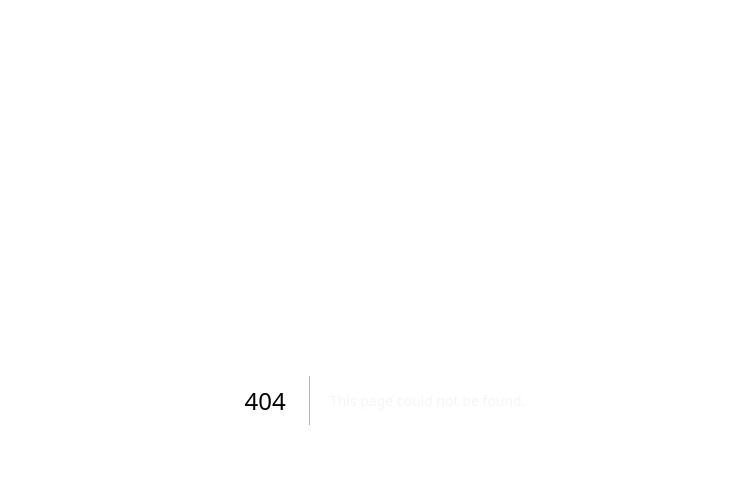
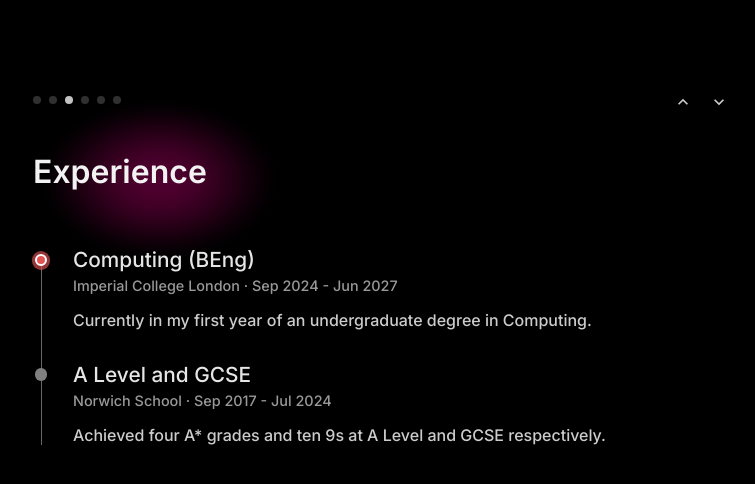
Before and after one commit to sd0e/portfolio, a Next.js app: page /experience in a window 1280 px wide. Before the commit this address had no page. Shown: the top 484 px of the page, without its empty margins (255-1010 px from the left). Built offline with nearby package versions, Linux system fonts and the light colour scheme.

Commit message:
Add experience page

```diff
--- /dev/null
+++ b/components/experienceInfo.module.css
@@ -0,0 +1,109 @@
+.experienceHolder {
+	display: flex;
+	margin-bottom: 2rem;
+}
+
+.experienceLeft {
+	position: inherit;
+	display: flex;
+	flex-direction: column;
+	align-items: center;
+	margin-right: 2rem;
+	margin-top: 0.4rem;
+}
+
+.experienceIconHolder {
+	display: block;
+	position: absolute;
+	background-color: #808080;
+	width: 0.8rem;
+	height: 0.8rem;
+	border-radius: 1rem;
+	z-index: 2;
+}
+
+.experienceIconCurrent {
+	position: absolute;
+	display: flex;
+	justify-content: center;
+	align-items: center;
+	width: 2rem;
+	height: 2rem;
+	border-radius: 1rem;
+	z-index: 2;
+	top: -0.2rem;
+}
+
+.inner {
+	position: absolute;
+	top: 0.6rem;
+	left: 0.6rem;
+	border: 2px solid white;
+	background-color: #e25454;
+	width: 0.8rem;
+	height: 0.8rem;
+	border-radius: 1rem;
+	z-index: 4;
+}
+
+.pulsing {
+	position: absolute;
+	width: 2rem;
+	height: 2rem;
+	background-color: #e25454;
+	filter: opacity(0.4);
+	border-radius: 1rem;
+	z-index: 2;
+	animation: pulse 2s ease-in-out infinite;
+}
+
+@keyframes pulse {
+	0% {
+		filter: opacity(0.2);
+		height: 0.8rem;
+		width: 0.8rem;
+	}
+	10% {
+		filter: opacity(0.2);
+		height: 0.8rem;
+		width: 0.8rem;
+	}
+	55% {
+		filter: opacity(0.9);
+		height: 1.4rem;
+		width: 1.4rem;
+	}
+	100% {
+		filter: opacity(0.2);
+		height: 0.8rem;
+		width: 0.8rem;
+	}
+}
+
+.experienceInfoOuter {
+	display: block;
+	color: rgba(255, 255, 255, 0.9);
+}
+
+.experienceTitle {
+	display: block;
+	font-size: 1.3rem;
+	margin-bottom: 0.3rem;
+}
+
+.experienceInformation {
+	font-size: 0.9rem;
+	display: block;
+	margin-bottom: 1rem;
+	color: rgba(255, 255, 255, 0.6);
+}
+
+.experienceDate {
+	color: rgba(255, 255, 255, 0.6);
+}
+
+.experienceContent {
+	display: block;
+	font-weight: 500;
+	color: rgba(255, 255, 255, 0.8);
+}
--- /dev/null
+++ b/components/experienceInfo.tsx
@@ -0,0 +1,20 @@
+import styles from './experienceInfo.module.css';
+import { Inter } from 'next/font/google';
+
+const inter = Inter({ subsets: ['latin'], weight: ['500', '600', '700'] })
+
+export default function ExperienceInfo({ title, location, date, content, current } : { title: string, location: string, date: string, content: string, current: boolean }) {
+	return <div className={styles.experienceHolder}>
+		<div className={styles.experienceLeft}>
+			{ current ? <div className={styles.experienceIconCurrent}>
+				<span className={styles.inner}></span>
+				<span className={styles.pulsing}></span>
+			</div> : <div className={styles.experienceIconHolder}></div> }
+		</div>
+		<div className={[inter.className, styles.experienceInfoOuter].join(" ")}>
+			<span className={styles.experienceTitle}>{title}</span>
+			<span className={styles.experienceInformation}>{location} · <span className={styles.experienceDate}>{date}</span></span>
+			<span className={styles.experienceContent}>{content}</span>
+		</div>
+	</div>
+}
--- /dev/null
+++ b/components/experienceList.module.css
@@ -0,0 +1,14 @@
+.experienceListOuter {
+	display: block;
+	margin-top: 3.5rem;
+	width: 100%;
+	margin-left: 0.5rem;
+}
+
+.bar {
+	height: calc(100% - 0.5rem);
+	position: absolute;
+	background-color: rgba(255, 255, 255, 0.4);
+	width: 0.05rem;
+	margin-top: 0.5rem;
+}
--- /dev/null
+++ b/components/experienceList.tsx
@@ -0,0 +1,9 @@
+import ExperienceInfo from './experienceInfo';
+import styles from './experienceList.module.css';
+
+export default function ExperienceList({ experiences } : { experiences: Array<{ title: string, location: string, date: string, content: string, current: boolean }> }) {
+	return <div className={styles.experienceListOuter}>
+		<div className={styles.bar}></div>
+		{ experiences.map(experience => <ExperienceInfo title={experience.title} location={experience.location} date={experience.date} content={experience.content} key={experience.title} current={experience.current} />) }
+	</div>
+}
--- a/components/layout.tsx
+++ b/components/layout.tsx
@@ -181,7 +181,7 @@ export default function Layout({ children, mainPage = false, headerOnly = false,
                                     <Stack direction="column" spacing={4}>
                                         { mainPage ? <ThemeProvider theme={theme}>
                                             <Stack direction="row" spacing={2} alignItems="center" justifyContent="space-between">
-                                                <ProgressDots num={5} selected={pageIdx || 0} />
+                                                <ProgressDots num={6} selected={pageIdx || 0} />
                                                 <Tooltip title="Tip: scroll or use arrow keys to navigate">
                                                     <Stack direction="row" alignItems="center">
                                                         { prev !== undefined ? <Link href={prev} aria-label="Navigate to previous page">
@@ -189,7 +189,7 @@ export default function Layout({ children, mainPage = false, headerOnly = false,
                                                                 <KeyboardArrowUp sx={{ color: "rgba(255, 255, 255, 0.8)"}} fontSize="small" />
                                                             </IconButton>
                                                         </Link> : null }
-                                                        { pageIdx !== 5 && next !== undefined ? <Link href={next} aria-label="Navigate to next page">
+                                                        { pageIdx !== 6 && next !== undefined ? <Link href={next} aria-label="Navigate to next page">
                                                             <IconButton>
                                                                 <KeyboardArrowDown sx={{ color: "rgba(255, 255, 255, 0.8)"}} fontSize="small" />
                                                             </IconButton>
--- a/pages/about.tsx
+++ b/pages/about.tsx
@@ -11,7 +11,7 @@ export default function Home() {
   const pathname = router.pathname;
 
   return (
-    <Layout mainPage title="About Me" description="Hey, I'm Seb!" image={`/assets/SVG${pathname}.svg`} prev="/" next="/skills" pageIdx={2} overrideMetaDescription="Learn more about me">
+    <Layout mainPage title="About Me" description="Hey, I'm Seb!" image={`/assets/SVG${pathname}.svg`} prev="/" next="/experience" pageIdx={2} overrideMetaDescription="Learn more about me">
       <Head>
         <meta name="viewport" content="width=device-width, initial-scale=1" />
         <link rel="icon" href="/favicon.ico" />
--- a/pages/contact.tsx
+++ b/pages/contact.tsx
@@ -17,7 +17,7 @@ export default function Home() {
   }
 
   return (
-    <Layout mainPage title="Contact" image={`/assets/SVG${pathname}.svg`} prev="/projects" pageIdx={5} overrideMetaDescription="Get in contact with me">
+    <Layout mainPage title="Contact" image={`/assets/SVG${pathname}.svg`} prev="/projects" pageIdx={6} overrideMetaDescription="Get in contact with me">
 		<Head>
 			<meta name="viewport" content="width=device-width, initial-scale=1" />
 			<link rel="icon" href="/favicon.ico" />
--- /dev/null
+++ b/pages/experience.tsx
@@ -0,0 +1,44 @@
+import Head from 'next/head';
+import { Inter } from 'next/font/google';
+import Layout from '@/components/layout';
+import { useRouter } from 'next/router';
+import InfoBox from '@/components/infobox';
+import ExperienceInfo from '@/components/experienceInfo';
+import ExperienceList from '@/components/experienceList';
+
+const inter = Inter({ subsets: ['latin'], weight: ['500', '600', '700'] })
+
+export default function Experience() {
+  const router = useRouter();
+  const pathname = router.pathname;
+
+  const experiences = [
+	{
+		"title": "Computing (BEng)",
+		"location": "Imperial College London",
+		"date": "Sep 2024 - Jun 2027",
+		"content": "Currently in my first year of an undergraduate degree in Computing.",
+		"current": true,
+	},
+	{
+		"title": "A Level and GCSE",
+		"location": "Norwich School",
+		"date": "Sep 2017 - Jul 2024",
+		"content": "Achieved four A* grades and ten 9s at A Level and GCSE respectively.",
+		"current": false,
+	},
+  ]
+
+  return (
+    <Layout mainPage title="Experience" image={`/assets/SVG/about.svg`} prev="/about" next="/skills" pageIdx={3} overrideMetaDescription="Learn more about me">
+      <Head>
+        <meta name="viewport" content="width=device-width, initial-scale=1" />
+        <link rel="icon" href="/favicon.ico" />
+        <link rel="canonical" href="https://doe.lc/experience" />
+      </Head>
+	  <ExperienceList experiences={experiences} />
+      {/* <ExperienceInfo title="Computing (BEng)" location="Imperial College London" date="Sep 2024 - Jun 2027" content="Currently in my first year of an undergraduate degree in Computing." />
+	  <ExperienceInfo title="A Level and GCSE" location="Norwich School" date="Sep 2017 - Jul 2024" content="Achieved four A* grades and ten 9s at A Level and GCSE respectively." /> */}
+    </Layout>
+  )
+}
--- a/pages/projects.tsx
+++ b/pages/projects.tsx
@@ -93,7 +93,7 @@ skills: Array<string>}) {
 
   return (
     <ThemeProvider theme={theme}>
-      <Layout mainPage title="Projects" description="Some of my notable projects" image={`/assets/SVG${pathname}.svg`} prev="/skills" next="/contact" pageIdx={4} overrideMetaDescription="Some of my notable projects">
+      <Layout mainPage title="Projects" description="Some of my notable projects" image={`/assets/SVG${pathname}.svg`} prev="/skills" next="/contact" pageIdx={5} overrideMetaDescription="Some of my notable projects">
         <Head>
           <meta name="viewport" content="width=device-width, initial-scale=1" />
           <link rel="icon" href="/favicon.ico" />
--- a/pages/skills.tsx
+++ b/pages/skills.tsx
@@ -66,7 +66,7 @@ export default function Skills() {
   }
 
   return (
-    <Layout mainPage title="Skills" description="Some languages and frameworks I have used" image={`/assets/SVG${pathname}.svg`} prev="/about" next="/projects" pageIdx={3} overrideMetaDescription="A selection of languages and frameworks I have worked with before">
+    <Layout mainPage title="Skills" description="Some languages and frameworks I have used" image={`/assets/SVG${pathname}.svg`} prev="/experience" next="/projects" pageIdx={4} overrideMetaDescription="A selection of languages and frameworks I have worked with before">
       <Head>
         <meta name="viewport" content="width=device-width, initial-scale=1" />
         <link rel="icon" href="/favicon.ico" />
```
